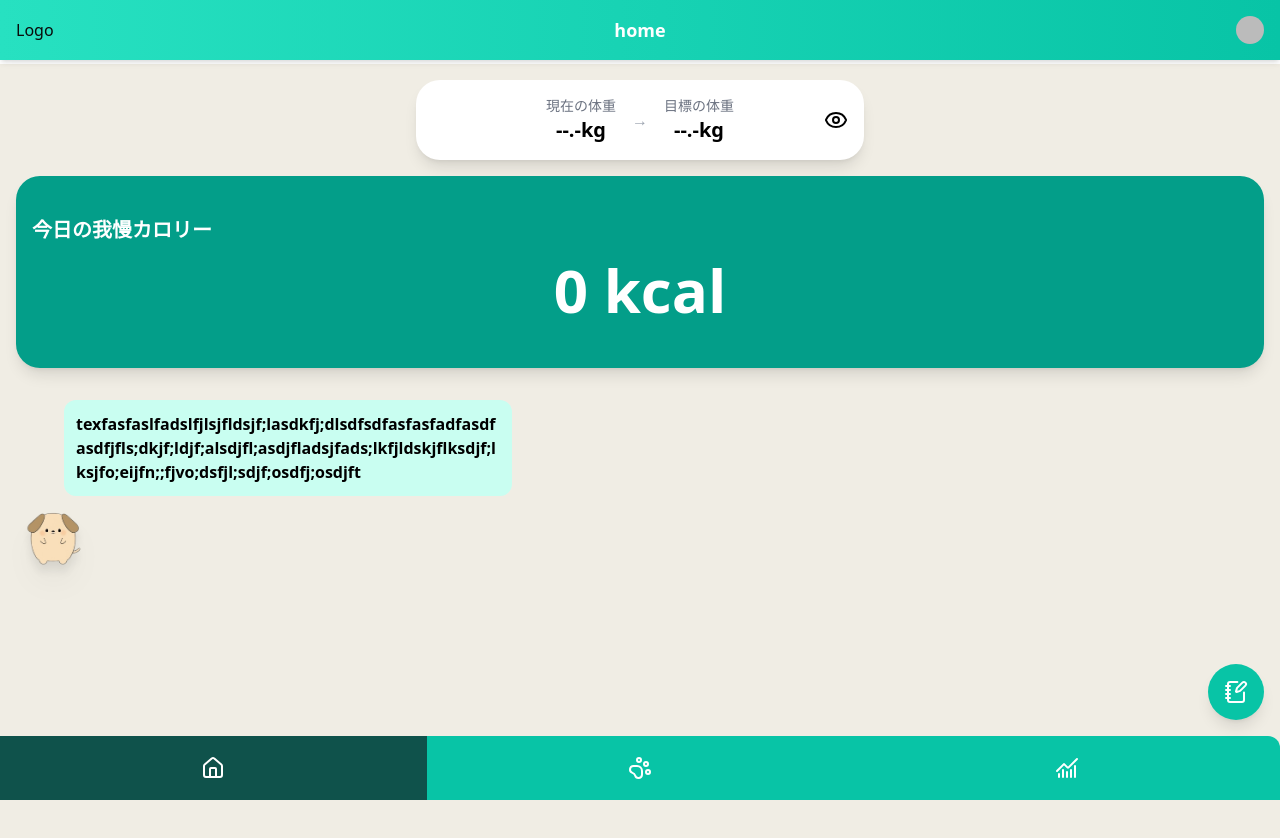
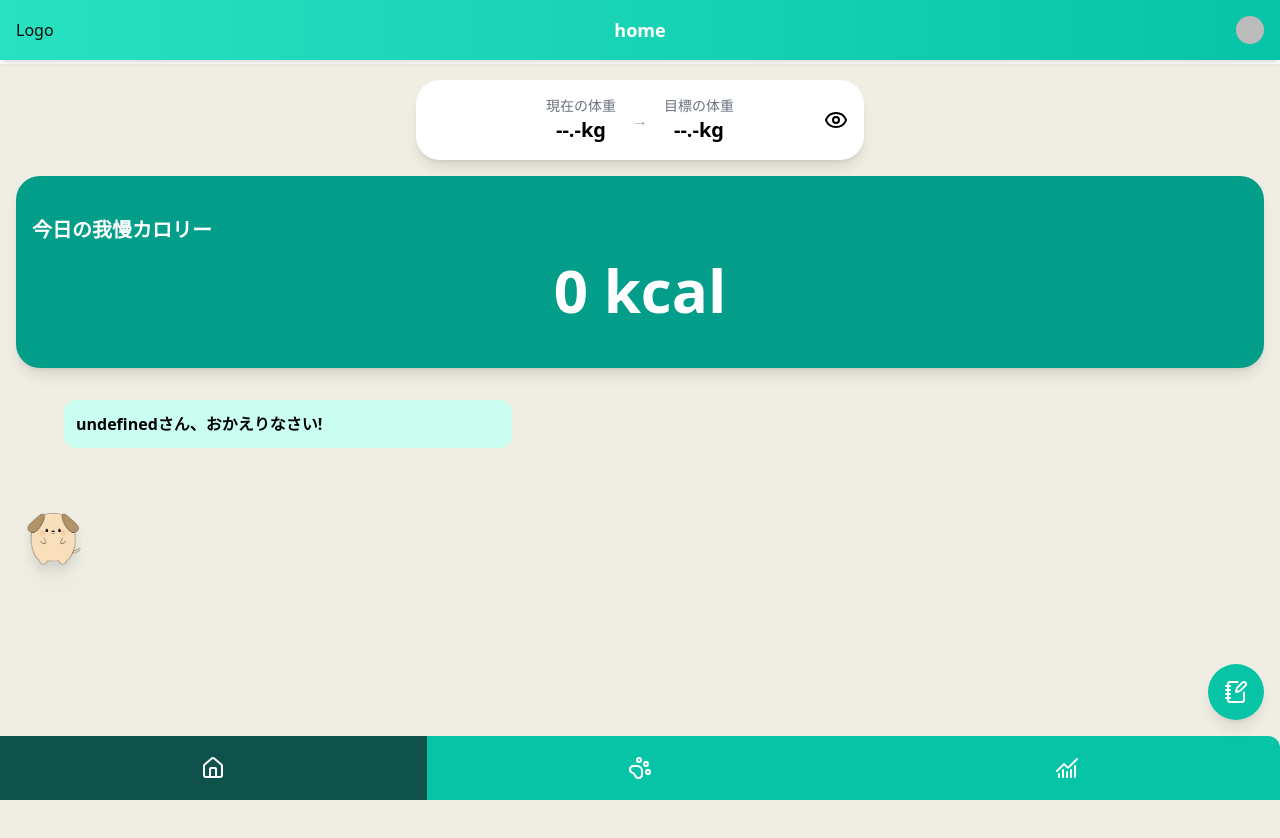
Before and after one commit to s1f102202538/engineer-guild-hackathon, a Next.js app in the folder packages/client/: page /home in a window 1280 px wide. Shown: the top 838 px of the page. Built offline with nearby package versions, Linux system fonts and the light colour scheme; no server answers; sample sign-in values are in the browser's storage; some icons are missing.

Commit message:
food uploadした時のサーバーとのつなぎこみ

```diff
--- a/packages/client/app/home/_components/AddEndureCalories.tsx
+++ b/packages/client/app/home/_components/AddEndureCalories.tsx
@@ -8,25 +8,28 @@ import {
   DrawerContent,
   DrawerHeader,
   DrawerTitle,
-  DrawerFooter,
-  DrawerClose,
   DrawerDescription,
 } from 'app/components/ui/drawer';
-import { Button } from 'app/components/ui/button';
 import InputForm from 'app/components/InputForm';
 
-const AddEndureCalories = () => {
+interface AddEndureCaloriesProps {
+  onSubmit: (food: string) => Promise<void>;
+}
+
+const AddEndureCalories = (props: AddEndureCaloriesProps) => {
   const [open, setOpen] = useState(false);
   const [inputText, setInputText] = useState('');
 
   // 例としてのサンプル例。必要に応じて変更してください。
   const examples = ['カップラーメン', 'ポテトチップス', 'コーラ'];
 
-  // 送信処理(そのうちカスタムフックに移動)
-  const handleSubmit = () => {
+  const handleSubmit = async () => {
     if (!inputText.trim()) return;
-    console.log('送信:', inputText);
-    // ここでバックエンドへの送信処理を実装するなど
+
+    // 親コンポーネントに入力を渡す
+    await props.onSubmit(inputText);
+
+    // 入力を空にする
     setInputText('');
   };
 
@@ -45,7 +48,7 @@ const AddEndureCalories = () => {
           <NotebookPen className="h-6 w-6" />
         </button>
       </DrawerTrigger>
-      <DrawerContent className='pb-20'>
+      <DrawerContent className="pb-20">
         <DrawerHeader>
           <DrawerTitle>我慢カロリー記入フォーム</DrawerTitle>
           <DrawerDescription>我慢できた食品を記入して下さい！</DrawerDescription>
--- a/packages/client/app/home/_components/Comment.tsx
+++ b/packages/client/app/home/_components/Comment.tsx
@@ -1,17 +1,23 @@
 import React from 'react';
-import Image from 'next/image'
+import Image from 'next/image';
+import { useContext } from 'react';
+import { CommentContext } from '../page';
+import { UserDataContext } from '../page';
 
 const Comment = () => {
+  const comment = useContext(CommentContext);
+  const userData = useContext(UserDataContext);
+
+  const displayComment = comment !== '' ? comment : `${userData?.name}さん、おかえりなさい!`;
+
   return (
     <div className="relative w-full max-w-lg h-64 p-4">
       <div className="bg-green-100 rounded-xl p-3 ml-8 overflow-auto break-words">
-        <p className="font-semibold text-md">
-          texfasfaslfadslfjlsjfldsjf;lasdkfj;dlsdfsdfasfasfadfasdfasdfjfls;dkjf;ldjf;alsdjfl;asdjfladsjfads;lkfjldskjflksdjf;lksjfo;eijfn;;fjvo;dsfjl;sdjf;osdfj;osdjft
-        </p>
+        <p className="font-semibold text-md">{displayComment}</p>
       </div>
       {/* caractor */}
       <div className="absolute bottom-16 left-0 p-2 drop-shadow-xl">
-      <Image src="/images/dog.png" alt="dog" width={60} height={60} className="mr-2 cursor-pointer" />
+        <Image src="/images/dog.png" alt="dog" width={60} height={60} className="mr-2 cursor-pointer" />
       </div>
     </div>
   );
--- a/packages/client/app/home/page.tsx
+++ b/packages/client/app/home/page.tsx
@@ -16,12 +16,14 @@ import Header from '../components/Header';
 
 export const UserDataContext = createContext<UserData | null>(null);
 export const DailyPatienceCaloriesContext = createContext<number>(0);
+export const CommentContext = createContext<string>('');
 
 const Page = () => {
   const clientId = useClientId();
   const router = useRouter();
   const [userData, setUserData] = useState<UserData | null>(null);
   const [dailyPatienceCalories, setDailyPatienceCalories] = useState<number>(0);
+  const [comment, setComment] = useState<string>('');
 
   useEffect(() => {
     const fetchData = async () => {
@@ -46,20 +48,45 @@ const Page = () => {
     fetchData();
   }, [clientId, router]);
 
+  const fetchTodayCalorieData = async () => {
+    try {
+      const dailyPatienceCalorie = await DailyPatienceCalorieService.GetTodayCalorieData(clientId);
+      setDailyPatienceCalories(dailyPatienceCalorie.calories);
+    } catch (error) {
+      console.error('Failed to get today calorie date: ', error);
+    }
+  };
+
+  const uploadEndureFood = async (food: string) => {
+    const response = await DailyPatienceCalorieService.UploadFood(clientId, food);
+
+    setComment(response.message);
+  };
+
+  const onUplodaEndureFood = async (food: string) => {
+    await uploadEndureFood(food);
+
+    // TODO: 上手く取得できない可能性あり
+    // 本日の我慢カロリーを再取得
+    await fetchTodayCalorieData();
+  };
+
   return (
     <div>
       <UserDataContext.Provider value={userData}>
         <DailyPatienceCaloriesContext.Provider value={dailyPatienceCalories}>
+          <CommentContext.Provider value={comment}>
             <Header title="home" />
             <div className="w-full mx-auto h-screen bg-beige-100 flex flex-col relative text-black">
               <main className="flex-1 px-4 pt-4 pb-16 space-y-4 overflow-hidden">
                 <CheckWeight />
                 <EndureCalories />
                 <Comment />
-              <AddEndureCalories />
+                <AddEndureCalories onSubmit={onUplodaEndureFood} />
               </main>
               <Navbar />
             </div>
+          </CommentContext.Provider>
         </DailyPatienceCaloriesContext.Provider>
       </UserDataContext.Provider>
     </div>
```
Lines whose indentation alone changed are shown as unchanged.
